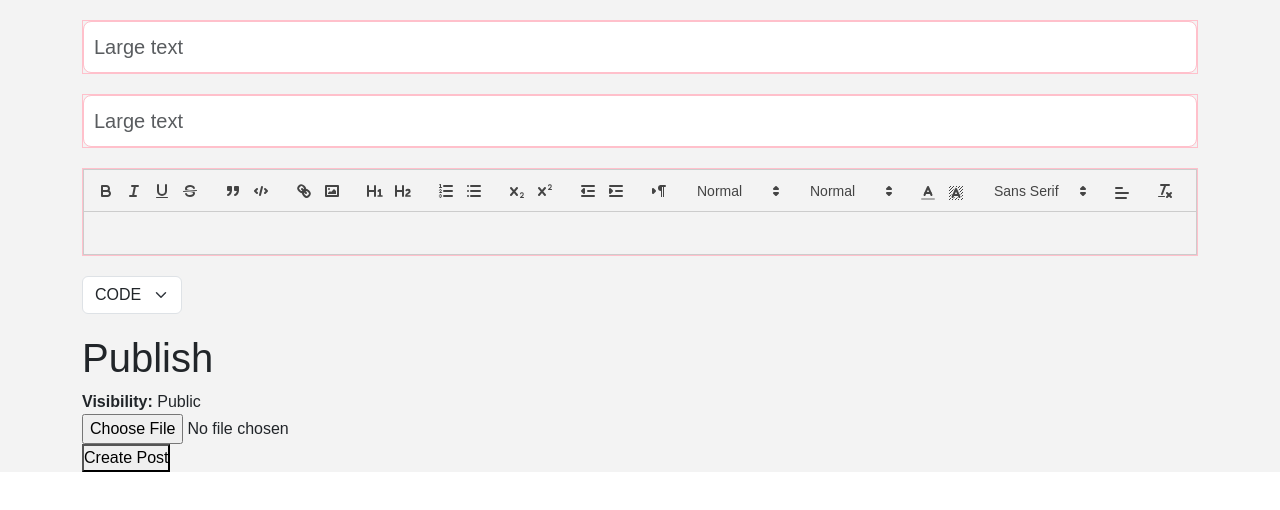
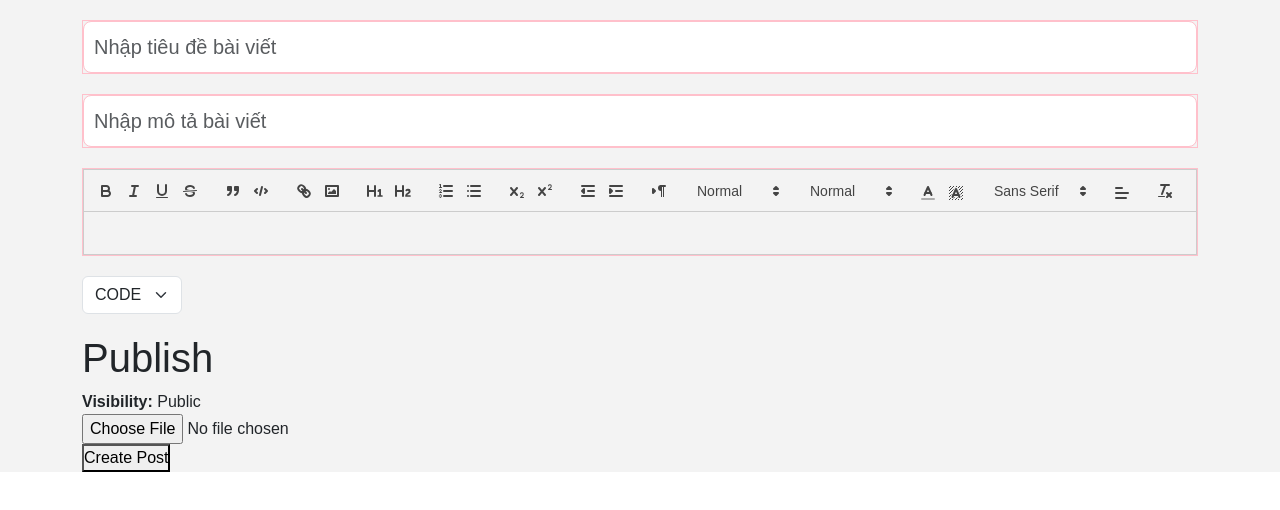
Before and after one commit to thekhai1k9/blogg, a React app in the folder client/: page /write in a window 1280 px wide. Shown: the top 510 px of the page. Built offline with nearby package versions, Linux system fonts and the light colour scheme.

Commit message:
format code

```diff
--- a/client/src/pages/Write.tsx
+++ b/client/src/pages/Write.tsx
@@ -87,7 +87,7 @@ const Write: React.FC = () => {
           <Form.Control
             size='lg'
             type='text'
-            placeholder='Large text'
+            placeholder='Nhập tiêu đề bài viết'
             value={title}
             onChange={(e) => setTitle(e.target.value)}
           />
@@ -97,7 +97,7 @@ const Write: React.FC = () => {
           <Form.Control
             size='lg'
             type='text'
-            placeholder='Large text'
+            placeholder='Nhập mô tả bài viết'
             value={desc}
             onChange={(e) => setDesc(e.target.value)}
           />
```
Also changed, not shown: 1 other file (tests, documents, lock files or other folders).
